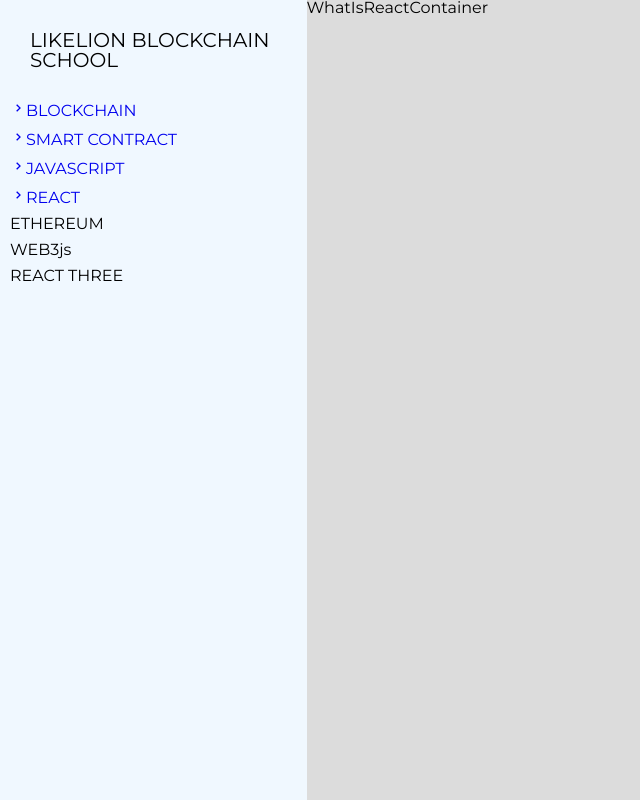
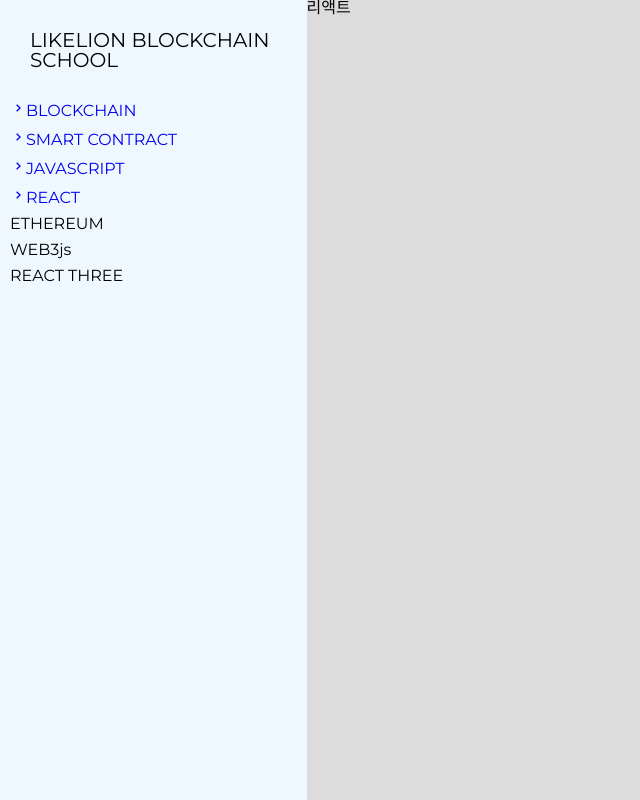
Before and after one commit to azerclion/likelionblockchain, a React (Create React App) app: page /react/whatisreact in a window 1280 px wide. Shown: the whole page, without its empty margins (0-640 px from the left). Built offline with nearby package versions, Linux system fonts and the light colour scheme.

Commit message:
react 수정

```diff
--- a/src/pages/reactPage/ReactContent.js
+++ b/src/pages/reactPage/ReactContent.js
@@ -13,7 +13,9 @@
 function ReactContent(props) {
   return (
     <ReactContentContainer>
-      <div>ReactContentContainer</div>
+      <div>
+        <h1>리액트 핵심코드</h1>
+      </div>
     </ReactContentContainer>
   );
 }
--- a/src/pages/reactPage/ReactSubTab.js
+++ b/src/pages/reactPage/ReactSubTab.js
@@ -16,10 +16,10 @@
     <>
       <SubTab>
         <div>
-          <Link to={`/react/whatisreact`}>What is REACT?</Link>
+          <Link to={`/react/whatisreact`}>리액트란 무엇인가?</Link>
         </div>
         <div>
-          <Link to={`/react/content01`}>Content</Link>
+          <Link to={`/react/content01`}>리액트 코드</Link>
         </div>
       </SubTab>
     </>
--- a/src/pages/reactPage/WhatIsReact.js
+++ b/src/pages/reactPage/WhatIsReact.js
@@ -13,7 +13,9 @@
 function WhatIsReact(props) {
   return (
     <WhatIsReactContainer>
-      <div>WhatIsReactContainer</div>
+      <div>
+        <h1>리액트</h1>
+        </div>
     </WhatIsReactContainer>
   );
 }
```
